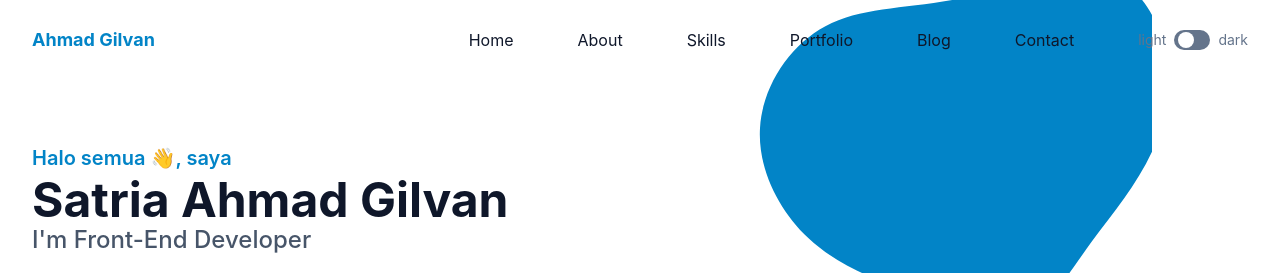
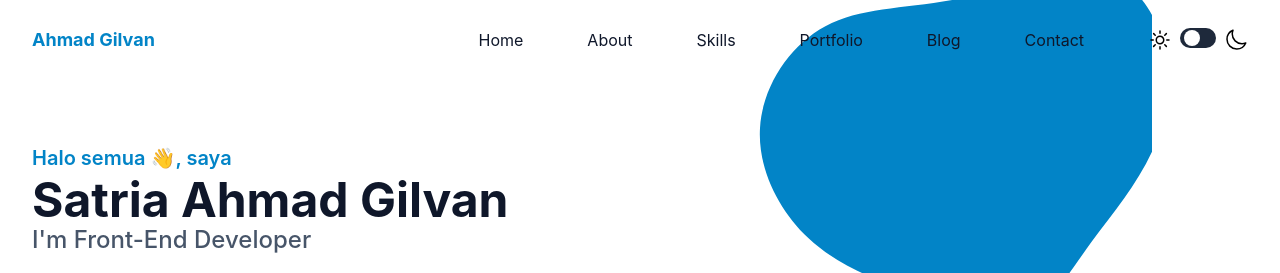
Before and after one commit to gillpann/portfolio-gilvann, a website: page index.html in a window 1280 px wide. Shown: the top 273 px of the page. Drawn offline with Linux system fonts and the light colour scheme.

Commit message:
update kecil tombol darkmode

```diff
--- a/index.html
+++ b/index.html
@@ -50,14 +50,22 @@
                             </li>
                             <li class=" mt-3 lg:mt-0 flex items-center pl-8">
                                 <div class="flex">
-                                    <span class="mr-2 text-sm text-slate-500">light</span>
+                                    <span class="mr-2 text-sm dark:text-white">
+                                        <svg xmlns="http://www.w3.org/2000/svg" fill="none" viewBox="0 0 24 24" stroke-width="1.5" stroke="currentColor" class="w-6 h-6">
+                                            <path stroke-linecap="round" stroke-linejoin="round" d="M12 3v2.25m6.364.386l-1.591 1.591M21 12h-2.25m-.386 6.364l-1.591-1.591M12 18.75V21m-4.773-4.227l-1.591 1.591M5.25 12H3m4.227-4.773L5.636 5.636M15.75 12a3.75 3.75 0 11-7.5 0 3.75 3.75 0 017.5 0z" />
+                                        </svg>
+                                    </span>
                                     <input type="checkbox" class="hidden" id="dark-toggle">
                                     <label for="dark-toggle">
-                                        <div class="flex h-5 w-9 cursor-pointer items-center rounded-full bg-slate-500 p-1">
+                                        <div class="flex h-5 w-9 cursor-pointer items-center rounded-full bg-slate-800 p-1">
                                             <div class="toggle-circle h-4 w-4 rounded-full bg-white transition duration-300 ease-in-out"></div>
                                         </div>
                                     </label>
-                                    <span class="ml-2 text-sm text-slate-500">dark</span>
+                                    <span class="ml-2 text-sm dark:text-white">
+                                        <svg xmlns="http://www.w3.org/2000/svg" fill="none" viewBox="0 0 24 24" stroke-width="1.5" stroke="currentColor" class="w-6 h-6">
+                                            <path stroke-linecap="round" stroke-linejoin="round" d="M21.752 15.002A9.718 9.718 0 0118 15.75c-5.385 0-9.75-4.365-9.75-9.75 0-1.33.266-2.597.748-3.752A9.753 9.753 0 003 11.25C3 16.635 7.365 21 12.75 21a9.753 9.753 0 009.002-5.998z" />
+                                        </svg>
+                                    </span>
                                 </div>
                             </li>
                         </ul>
```
Also changed, not shown: dist/output.css.
